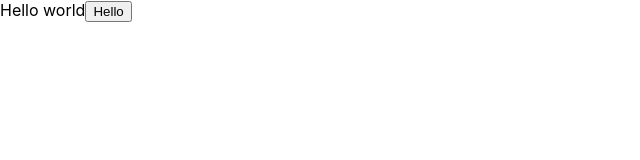
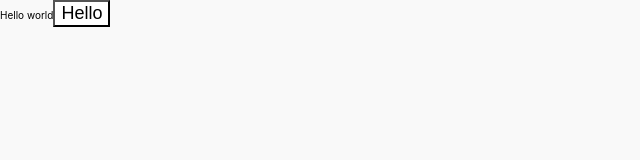
Before and after one commit to abdigaliarsen/BNB-chain-AITU-hackathon, a React (Create React App) app in the folder client/: page / in a window 1280 px wide. Shown: the top 160 px of the page, without its empty margins (0-640 px from the left). Built offline with nearby package versions, Linux system fonts and the light colour scheme.

Commit message:
global styles

```diff
--- a/client/src/App.js
+++ b/client/src/App.js
@@ -1,4 +1,6 @@
 import { Button } from "./UI";
+
+import "./global-styles/app.sass";
 
 function App() {
     return (
--- a/client/src/UI/Button/Button.sass
+++ b/client/src/UI/Button/Button.sass
@@ -0,0 +1,3 @@
+.btn
+    background-color: #FFFFFF
+    font-size: 1.8rem
--- /dev/null
+++ b/client/src/global-styles/_mixins.sass
@@ -0,0 +1,17 @@
+@mixin respond($breakpoint)
+
+    @if $breakpoint == phone
+        @media (max-width: 37.5em)
+            @content
+
+    @if $breakpoint == tab-port
+        @media (max-width: 56.25em)
+            @content
+
+    @if $breakpoint == tab-land
+        @media (max-width: 75em)
+            @content
+
+    @if $breakpoint == big-desktop
+        @media (min-width: 112.5em)
+            @content
--- /dev/null
+++ b/client/src/global-styles/app.sass
@@ -0,0 +1,17 @@
+@import "mixins"
+
+html
+    font-size: 62.5%
+    overflow-x: hidden
+
+    @include respond(tab-land)
+        font-size: 56.25%
+
+    @include respond(tab-port)
+        font-size: 50%
+
+    @include respond(big-desktop)
+        font-size: 75%
+
+body
+    background: #F9F9F9
--- a/client/src/index.css
+++ b/client/src/index.css
@@ -1,13 +1,15 @@
 body {
-  margin: 0;
-  font-family: -apple-system, BlinkMacSystemFont, 'Segoe UI', 'Roboto', 'Oxygen',
-    'Ubuntu', 'Cantarell', 'Fira Sans', 'Droid Sans', 'Helvetica Neue',
-    sans-serif;
-  -webkit-font-smoothing: antialiased;
-  -moz-osx-font-smoothing: grayscale;
+    margin: 0;
+    padding: 0;
+    box-sizing: border-box;
+    font-family: -apple-system, BlinkMacSystemFont, "Segoe UI", "Roboto",
+        "Oxygen", "Ubuntu", "Cantarell", "Fira Sans", "Droid Sans",
+        "Helvetica Neue", sans-serif;
+    -webkit-font-smoothing: antialiased;
+    -moz-osx-font-smoothing: grayscale;
 }
 
 code {
-  font-family: source-code-pro, Menlo, Monaco, Consolas, 'Courier New',
-    monospace;
+    font-family: source-code-pro, Menlo, Monaco, Consolas, "Courier New",
+        monospace;
 }
```
